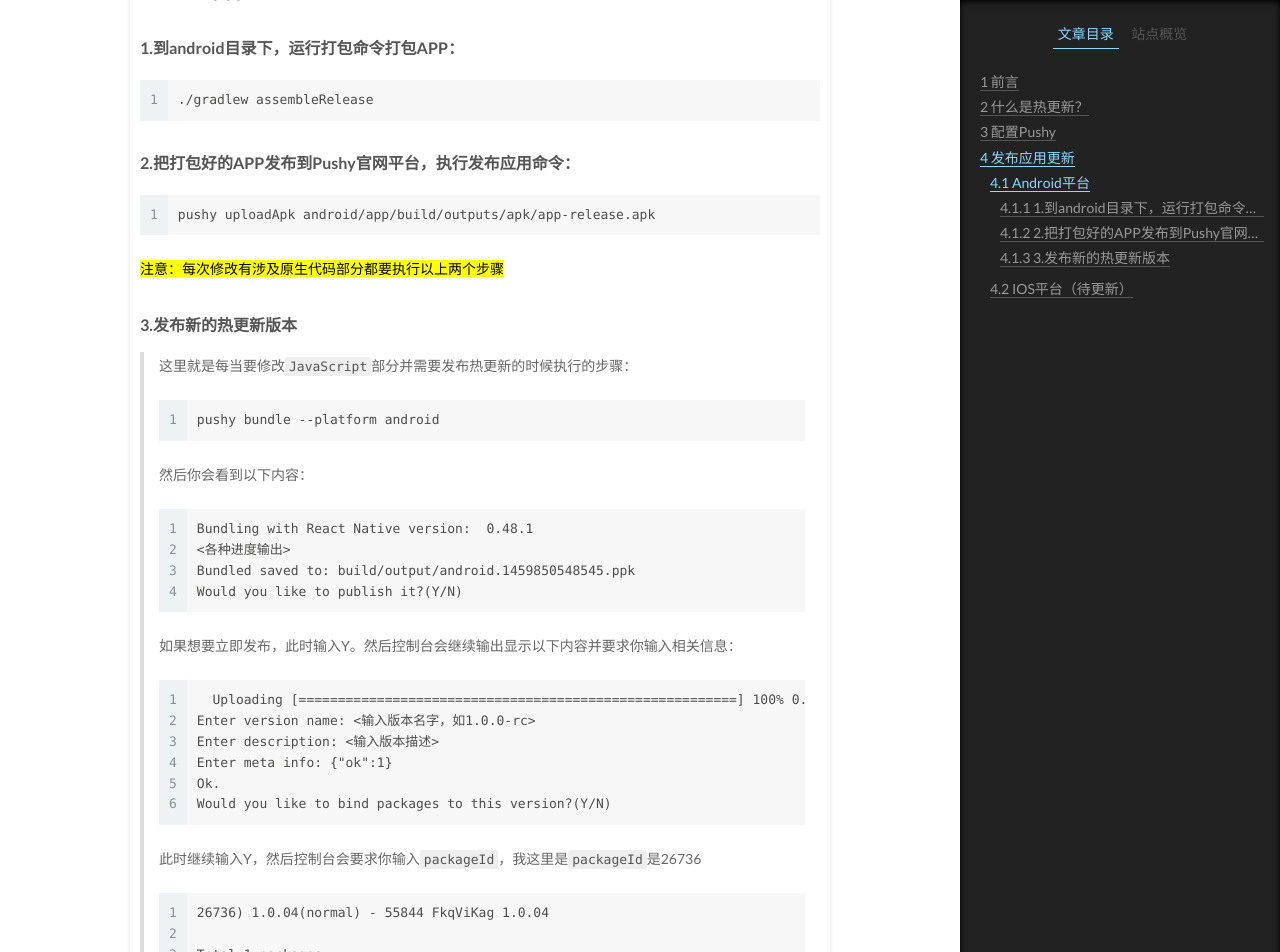
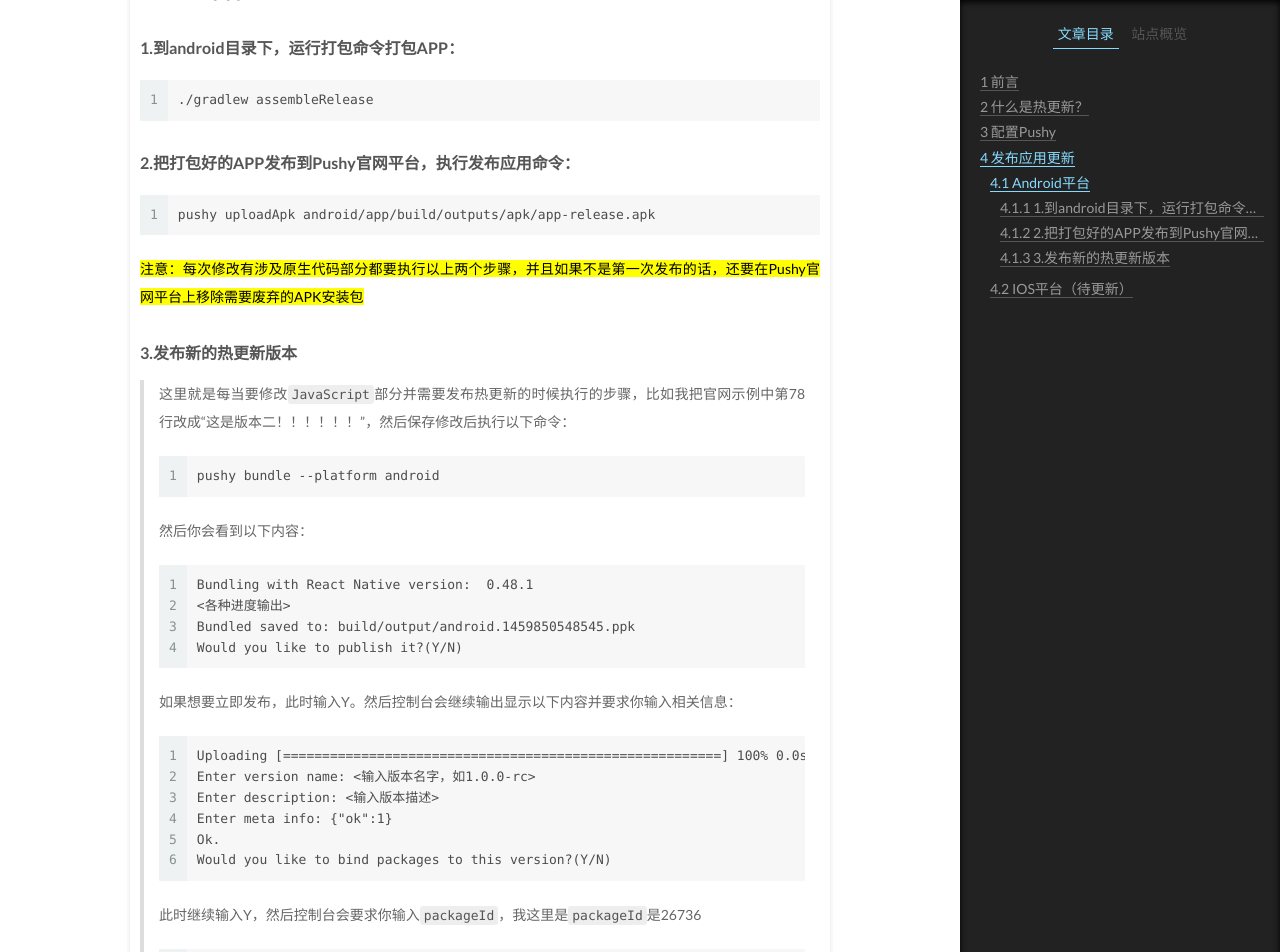
Before and after one commit to lyichao/lyichao.github.io, a Jekyll site: the page built from _posts/ReactNative/2018-03-13-ReactNative开发-集成Pushy热更新.md, in a window 1280 px wide and 1400 px high, scrolled down 8170 px. Shown: the top 952 px of the window. Built offline with Jekyll 4.4.1, drawn with Linux system fonts in a browser that asks for light colours; comment, search, counter and statistics services are not loaded; some of the changed text lies outside the part shown.

Commit message:
修改文章

````diff
--- a/_posts/ReactNative/2018-03-13-ReactNative开发-集成Pushy热更新.md
+++ b/_posts/ReactNative/2018-03-13-ReactNative开发-集成Pushy热更新.md
@@ -330,11 +330,11 @@ updated: 2018-03-15 00:00:00
 pushy uploadApk android/app/build/outputs/apk/app-release.apk
 ```
 
-<mark>注意：每次修改有涉及原生代码部分都要执行以上两个步骤</mark>
+<mark>注意：每次修改有涉及原生代码部分都要执行以上两个步骤，并且如果不是第一次发布的话，还要在Pushy官网平台上移除需要废弃的APK安装包</mark>
 
 #### 3.发布新的热更新版本
 
-> 这里就是每当要修改`JavaScript`部分并需要发布热更新的时候执行的步骤：
+> 这里就是每当要修改`JavaScript`部分并需要发布热更新的时候执行的步骤，比如我把官网示例中第78行改成“这是版本二！！！！！！”，然后保存修改后执行以下命令：
 >
 > ```
 > pushy bundle --platform android
@@ -352,7 +352,7 @@ pushy uploadApk android/app/build/outputs/apk/app-release.apk
 > 如果想要立即发布，此时输入Y。然后控制台会继续输出显示以下内容并要求你输入相关信息：
 >
 > ```
->   Uploading [========================================================] 100% 0.0s
+> Uploading [========================================================] 100% 0.0s
 > Enter version name: <输入版本名字，如1.0.0-rc>
 > Enter description: <输入版本描述>
 > Enter meta info: {"ok":1}
@@ -369,8 +369,12 @@ pushy uploadApk android/app/build/outputs/apk/app-release.apk
 > Enter packageId:
 > ```
 >
-> 到此为止，发布已经完成，APP上也可以收到更新消息啦！
+> 到此为止，发布已经完成，Pushy官网平台就会出刚刚发布的哟应用，APP上也可以收到更新消息啦！
 >
+> ![image.png](https://upload-images.jianshu.io/upload_images/8154981-b00d1311e286e703.png?imageMogr2/auto-orient/strip%7CimageView2/2/w/1240)
 >
+> <center>Pushy官网平台收到的更新包</center>
+>
+> ![ymmfd-561ao.gif](https://upload-images.jianshu.io/upload_images/8154981-ddcbb6ac70a9c99a.gif?imageMogr2/auto-orient/strip)
 
 ### IOS平台（待更新）
````
